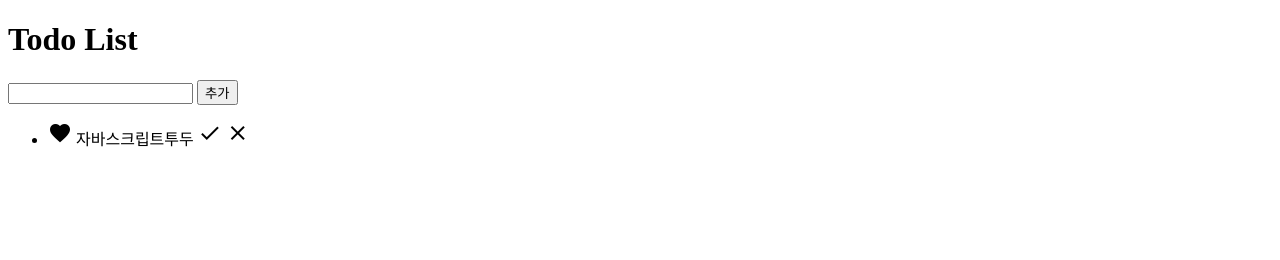
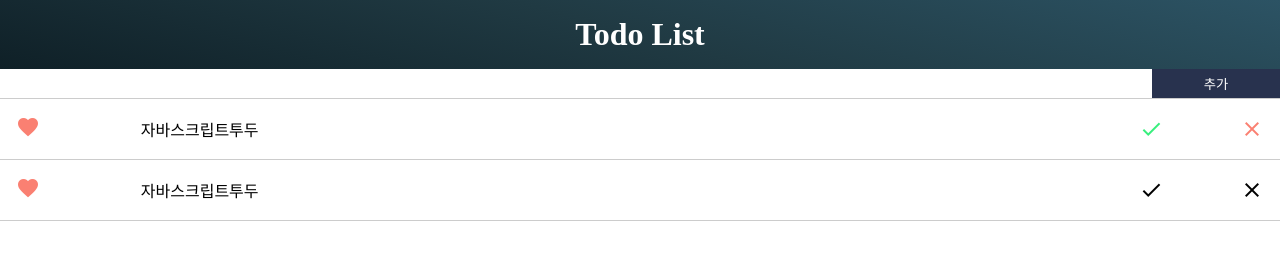
Before and after one commit to qorhvk955/JS-TODO, a plain HTML site: page index.html in a window 1280 px wide. Drawn offline with Linux system fonts and the light colour scheme.

Commit message:
Create Todo List CSS structure

```diff
--- a/index.html
+++ b/index.html
@@ -8,6 +8,8 @@
       href="https://fonts.googleapis.com/icon?family=Material+Icons"
       rel="stylesheet"
     />
+
+    <link rel="stylesheet" href="style.css" />
   </head>
   <body>
     <div class="wrapper">
@@ -28,6 +30,18 @@
               </span>
               <span class="item">자바스크립트투두</span>
               <span class="manage">
+                <i class="material-icons check">check</i>
+                <i class="material-icons clear">clear</i>
+              </span>
+            </li>
+          </ul>
+          <ul class="list">
+            <li>
+              <span class="like">
+                <i class="material-icons">favorite</i>
+              </span>
+              <span class="item">자바스크립트투두</span>
+              <span class="manage">
                 <i class="material-icons">check</i>
                 <i class="material-icons">clear</i>
               </span>
--- /dev/null
+++ b/style.css
@@ -0,0 +1,92 @@
+* {
+  margin: 0;
+  padding: 0;
+  box-sizing: border-box;
+  outline: none;
+}
+
+/* https://uigradients.com/#Jupiter */
+.wrapper {
+  height: 100vh;
+  width: 100%;
+  display: flex;
+  flex-direction: column;
+}
+
+header {
+  color: #fff;
+  background: linear-gradient(15deg, #0f2027, #203a43, #2c5364);
+  padding: 1rem;
+  display: flex;
+  align-items: center;
+  justify-content: center;
+}
+
+.input-container {
+  width: 100%;
+  height: 30px;
+  display: flex;
+  border-bottom: 1px solid #ccc;
+}
+
+.input-text {
+  width: 90%;
+  padding: 0.3rem;
+  border: none;
+}
+
+.add-button {
+  width: 10%;
+  border: none;
+  background: #28324e;
+  color: #fff;
+  outline: none;
+}
+
+.add-button:hover {
+  cursor: pointer;
+  background: #333;
+}
+
+.list {
+  list-style: none;
+}
+
+.list li {
+  display: flex;
+  border-bottom: 1px solid #ccc;
+  padding: 1rem;
+  align-items: center;
+}
+
+.like {
+  flex: 1;
+}
+.item {
+  flex: 8;
+}
+.manage {
+  flex: 1;
+  display: flex;
+  justify-content: space-between;
+}
+
+.like {
+  color: salmon;
+}
+
+.check {
+  color: #38ef7d;
+}
+
+.clear {
+  color: salmon;
+}
+
+.done .item {
+  text-decoration: line-through;
+}
+
+.done .check {
+  visibility: hidden;
+}
```
